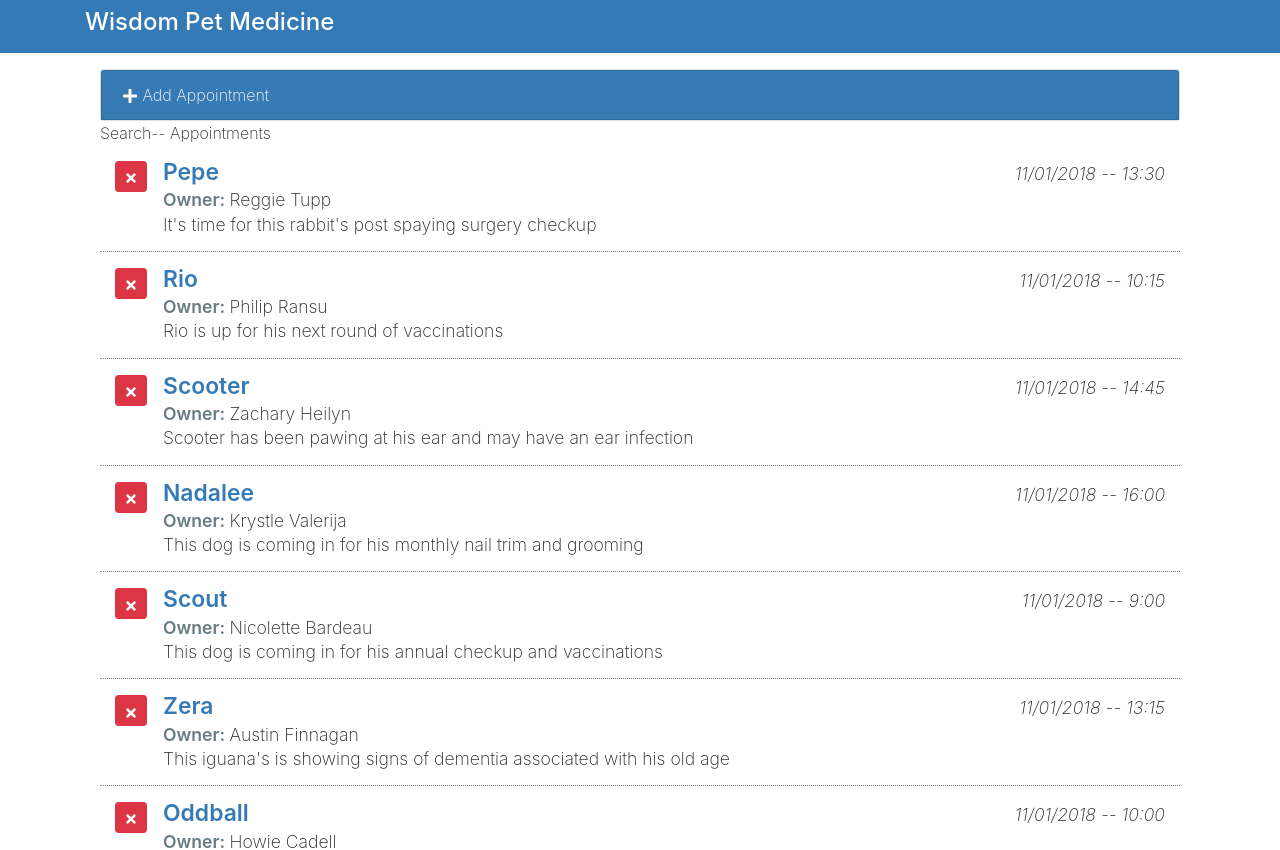
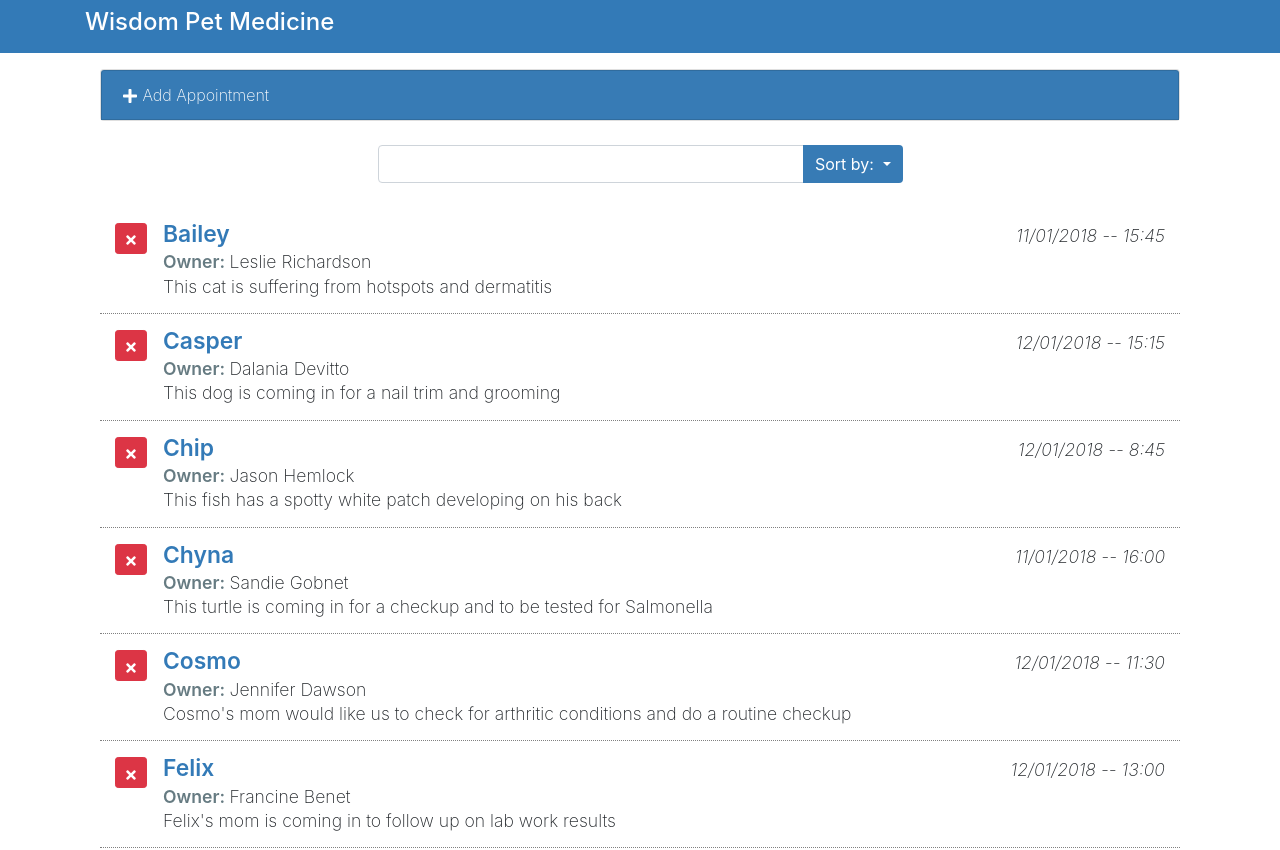
Before and after one commit to heloy07/reactinterface, a React (Create React App) app: page / in a window 1280 px wide. Shown: the top 850 px of the page. Built offline with nearby package versions, Linux system fonts and the light colour scheme.

Commit message:
dropdown menu matches the state with active class

```diff
--- a/src/components/AddAppointments.js
+++ b/src/components/AddAppointments.js
@@ -1,6 +1,48 @@
 import React, { Component } from 'react';
 import {FaPlus} from 'react-icons/fa';
 class AddAppointments extends Component {
+    constructor(){
+        super();
+        this.state = {
+            petName:'',
+            ownerName:'',
+            aptDate:'',
+            aptTime:'',
+            aptNotes: ''
+        }
+        this.handleChange = this.handleChange.bind(this);
+        this.handleAdd = this.handleAdd.bind(this);
+    }
+    handleAdd(e){
+        e.preventDefault();
+        let tempApt = {
+            petName: this.state.petName,
+            ownerName: this.state.ownerName,
+            aptDate: this.state.aptDate + ' ' + this.state.aptTime,
+            aptNotes: this.state.aptNotes
+
+        }
+        this.props.addAppointment(tempApt);
+        //reset the form
+        this.setState({
+            petName:'',
+            ownerName:'',
+            aptDate:'',
+            aptTime:'',
+            aptNotes: ''
+        })
+        //hide form after submission
+        this.props.toogleForm();
+    }
+    handleChange(e){
+        const target = e.target;
+        const value = target.value;
+        const name = target.name;
+
+        this.setState({
+            [name]: value
+        });
+    }
   render() {
     return (
       <div
@@ -15,7 +57,8 @@
         </div>
 
         <div className="card-body">
-          <form id="aptForm" noValidate>
+          <form id="aptForm" noValidate
+            onSubmit={this.handleAdd}>
             <div className="form-group form-row">
               <label
                 className="col-md-2 col-form-label text-md-right"
@@ -30,6 +73,8 @@
                   className="form-control"
                   name="petName"
                   placeholder="Pet's Name"
+                  value={this.state.petName}
+                  onChange={this.handleChange}
                 />
               </div>
             </div>
@@ -47,6 +92,8 @@
                   className="form-control"
                   name="ownerName"
                   placeholder="Owner's Name"
+                  value={this.state.petOwner}
+                  onChange={this.handleChange}
                 />
               </div>
             </div>
@@ -64,6 +111,8 @@
                   className="form-control"
                   name="aptDate"
                   id="aptDate"
+                  value={this.state.aptDate}
+                  onChange={this.handleChange}
                 />
               </div>
               <label
@@ -78,6 +127,8 @@
                   className="form-control"
                   name="aptTime"
                   id="aptTime"
+                  value={this.state.aptTime}
+                  onChange={this.handleChange}
                 />
               </div>
             </div>
@@ -94,6 +145,8 @@
                   name="aptNotes"
                   id="aptNotes"
                   placeholder="Appointment Notes"
+                  value={this.state.aptNotes}
+                  onChange={this.handleChange}
                 />
               </div>
             </div>
--- a/src/components/App.js
+++ b/src/components/App.js
@@ -10,21 +10,34 @@
     super();
     this.state = {
       myAppointments: [],
-      formDisplay:false,
+      formDisplay: false,
+      orderBy: 'petName',
+      orderDir: 'asc',
       lastIndex: 0
     };
     this.deleteAppointment = this.deleteAppointment.bind(this);
     this.toogleForm = this.toogleForm.bind(this);
+    this.addAppointment = this.addAppointment.bind(this);
   }
-  deleteAppointment(apt){
+  deleteAppointment(apt) {
     let tempApts = this.state.myAppointments;
-    tempApts = without(tempApts,apt);
+    tempApts = without(tempApts, apt);
     this.setState({
-      myAppointments:tempApts
+      myAppointments: tempApts
     });
 
   }
-  toogleForm(){
+  addAppointment(apt) {
+    let tempApts = this.state.myAppointments;
+    apt.aptId = this.state.lastIndex;
+    tempApts.unshift(apt);
+    this.setState({
+      myAppointments: tempApts,
+      lastIndex: this.state.lastIndex + 1
+    });
+
+  }
+  toogleForm() {
     this.setState({
       formDisplay: !this.state.formDisplay
     });
@@ -35,7 +48,7 @@
       .then(result => {
         const apts = result.map(item => {
           item.aptId = this.state.lastIndex;
-          this.setState({lastIndex:this.state.lastIndex +1})
+          this.setState({ lastIndex: this.state.lastIndex + 1 })
           return item;
         })
         this.setState({
@@ -45,7 +58,22 @@
 
   }
   render() {
+    let order;
+    let filterApts = this.state.myAppointments;
+    if (this.state.orderDir === 'asc') {
+      order = 1;
+    } else {
+      order = -1;
+    }
+    filterApts.sort((a, b) => {
+      if (a[this.state.orderBy].toLowerCase() <
+        b[this.state.orderBy].toLowerCase()) {
+        return -1 * order;
+      }else{
+        return 1*order;
+      }
 
+    })
     return (
       <main className="page bg-white" id="petratings">
         <div className="container">
@@ -54,11 +82,16 @@
               <div className="container">
 
                 <AddAppointments
-                formDisplay={this.state.formDisplay}
-                toogleForm={this.toogleForm}
+                  formDisplay={this.state.formDisplay}
+                  toogleForm={this.toogleForm}
+                  addAppointment={this.addAppointment}
                 />
-                <SearchAppointments />
-                <ListAppointments appointments={this.state.myAppointments}
+                <SearchAppointments
+                  orderBy = {this.state.orderBy}
+                  orderDir = {this.state.orderDir}
+                 />
+                <ListAppointments
+                appointments={filterApts}
                   deleteAppointment={this.deleteAppointment} />
               </div>
             </div>
--- a/src/components/SearchAppointments.js
+++ b/src/components/SearchAppointments.js
@@ -1,8 +1,65 @@
-import React, {Component} from 'react';
+import React, { Component } from 'react';
 
 class SearchAppointments extends Component {
-    render(){
-        return (<div>Search-- Appointments</div>);
+    render() {
+        return (
+            <div className="search-appointments row justify-content-center my-4">
+                <div className="col-md-6">
+                    <div className="input-group">
+                        <input
+                            id="SearchApts"
+                            type="text"
+                            className="form-control"
+                            aria-label="Search Appointments"
+                        />
+                        <div className="input-group-append">
+                            <button
+                                type="button"
+                                className="btn btn-primary dropdown-toggle"
+                                data-toggle="dropdown"
+                                aria-haspopup="true"
+                                aria-expanded="false"
+                            >
+                                Sort by: <span className="caret" />
+                            </button>
+
+                            <div className="sort-menu dropdown-menu dropdown-menu-right">
+                                <button className={'sort-by dropdown-item ' +
+                                    (this.props.orderBy === 'petName' ? 'active' : '')
+                                } href="#">
+                                    Pet Name
+                    </button>
+                                <button className={'sort-by dropdown-item ' +
+                                    (this.props.orderBy === 'aptDate' ? 'active' : '')} href="#">
+                                    Date
+                    </button>
+                                <button className={
+                                    'sort-by dropdown-item ' +
+                                    (this.props.orderBy === 'ownerName' ? 'active' : '')
+                                }
+                                    href="#">
+                                    Owner
+                    </button>
+                                <div role="separator" className="dropdown-divider" />
+                                <button className={
+                                    'sort-by dropdown-item ' +
+                                    (this.props.orderDir === 'asc' ? 'active' : '')
+                                }
+                                    href="#">
+                                    Asc
+                    </button>
+                                <button className={
+                                    'sort-by dropdown-item ' +
+                        (this.props.orderDir === 'desc' ? 'active': '')
+                        } href="#">
+                                    Desc
+                    </button>
+                            </div>
+                        </div>
+                    </div>
+                </div>
+            </div>
+        );
     }
 
 }
```
